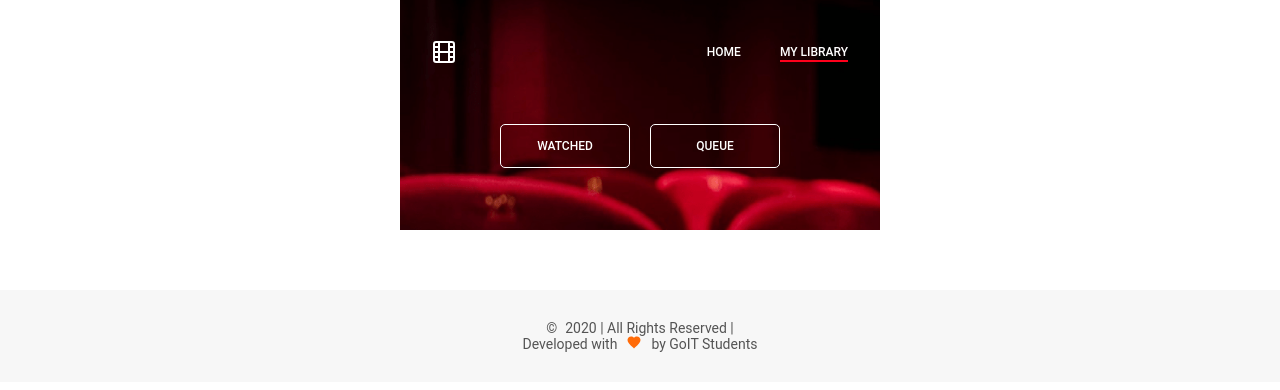
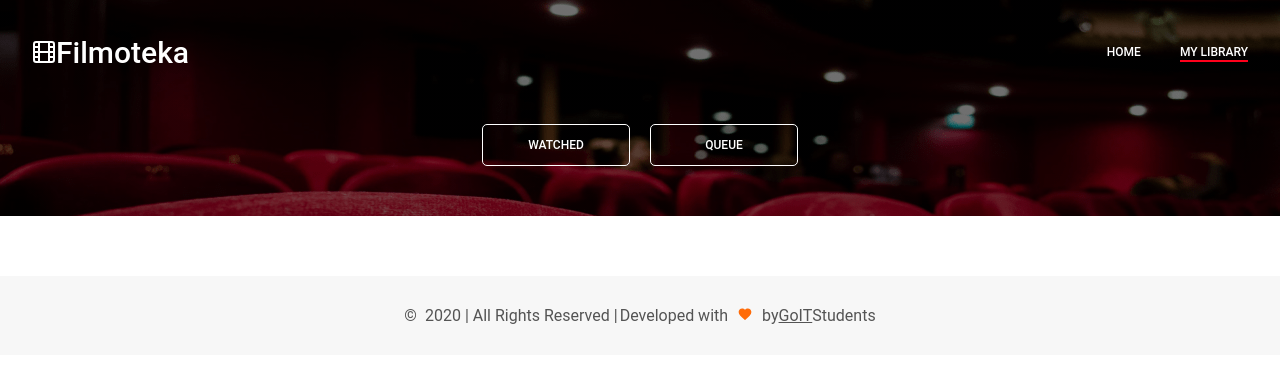
Before and after one commit to Vol4enak/filmoteka-by-Vol4enak, a website built with Parcel: page src/my-lib.html in a window 1280 px wide. Built offline with nearby package versions, Linux system fonts and the light colour scheme.

Commit message:
finished two pages

```diff
--- a/src/partials/my-lib/footer.html
+++ b/src/partials/my-lib/footer.html
@@ -7,10 +7,10 @@
             </li>
             <li class="footer-list--item">
                 <p class="footer-list--text">Developed with <span class="footer-list__svg">
-                        <svg width="14" height="13">
+                        <svg width="14" height="12.75">
                             <use href="./images/symbol-defs.svg#icon-heart"></use>
                         </svg>
-                    </span> by GoIT Students</p>
+                    </span> by <span class="footer-text--underline">GoIT</span> Students</p>
             </li>
         </ul>
     </div>
--- a/src/partials/my-lib/header.html
+++ b/src/partials/my-lib/header.html
@@ -5,6 +5,7 @@
                 <svg class="header=svg" width="24" height="24">
                     <use href="./images/symbol-defs.svg#icon-film"></use>
                 </svg>
+                <span class="header-link__logo-name">Filmoteka</span>
             </a>
             <ul class="header-list">
                 <li class="header-list__item">
--- a/src/sass/components/home/footer/_footer-styles.scss
+++ b/src/sass/components/home/footer/_footer-styles.scss
@@ -3,8 +3,21 @@ footer {
   padding: 30px 0;
 }
 
+.footer-list {
+  @media screen and (min-width: 768px) {
+    display: flex;
+    justify-content: center;
+    align-items: center;
+    text-align: center;
+    gap: 2px;
+  }
+}
+
+.footer-text--underline {
+  text-decoration: underline;
+}
+
 .footer-list--text {
-
   font-family: 'Roboto';
   font-size: 14px;
   line-height: 16px;
@@ -12,10 +25,15 @@ footer {
   justify-content: center;
   text-align: center;
   color: $main-space-black;
+
+  @media screen and (min-width: 768px) {
+    font-size: 16px;
+    line-height: 19px;
+  }
 }
-.copyrite{
-    padding-right: 8px;
+.copyrite {
+  padding-right: 8px;
 }
-.footer-list__svg{
-    padding: 0 10px;
+.footer-list__svg {
+  padding: 0 10px;
 }
--- a/src/sass/components/home/header/_header-styles.scss
+++ b/src/sass/components/home/header/_header-styles.scss
@@ -10,7 +10,35 @@
   background-size: cover;
   background-repeat: no-repeat;
 }
+@media (min-resolution: 2dppx) {
+  .bgc-home-image {
+    background-image: url('../images/home-png/abstract-red-mob@1x.png');
+  }
+}
+@media screen and (min-width: 768px) {
+  .bgc-home-image {
+    background-image: url('../images/home-png/abstract-red-tab@1x.png');
+    max-width: 768px;
+  }
+  @media (min-resolution: 2dppx) {
+    .bgc-home-image {
+      background-image: url('../images/home-png/abstract-red-mob@2x.png');
+    }
+  }
+}
 
+@media screen and (min-width: 1280px) {
+  .bgc-home-image {
+    background-image: url('../images/home-png/abstract-red-dec@1x.png');
+    max-width: 1280px;
+    max-height: 216px;
+  }
+  @media (min-resolution: 2dppx) {
+    .bgc-home-image {
+      background-image: url('../images/home-png/abstract-red-dec@2x.png');
+    }
+  }
+}
 .header-nav {
   display: flex;
   justify-content: space-between;
@@ -32,10 +60,27 @@
 }
 .header-link {
   height: 24px;
+  color: $main-white;
+
+  font-family: 'Roboto';
+  font-weight: 500;
+  font-size: 30px;
+  line-height: 35px;
+  display: flex;
+  align-items: center;
+  gap: 8;
+}
+.header-link__logo-name {
+  display: none;
+  @media screen and (min-width: 768px) {
+    display: block;
+  }
 }
 .header-form {
   position: relative;
   margin-top: 50px;
+  display: flex;
+  justify-content: center;
 }
 
 .header-form__input {
@@ -47,6 +92,13 @@
   background-color: transparent;
   border: 0;
   border-bottom: 0.5px solid #ffffff;
+
+  @media screen and (min-width: 768px) {
+    width: 336px;
+  }
+  @media screen and (min-width: 1280px) {
+    width: 394px;
+  }
 }
 .header-form__btn {
   position: absolute;
@@ -54,6 +106,12 @@
   left: 95%;
   background-color: transparent;
   border: 0;
+  @media screen and (min-width: 768px) {
+    left: 71%;
+  }
+  @media screen and (min-width: 1280px) {
+    left: 785px;
+  }
 }
 
 .current-page {
--- a/src/sass/components/my-lib/header/_header.scss
+++ b/src/sass/components/my-lib/header/_header.scss
@@ -1,17 +1,44 @@
 .bgc-lib-image {
   max-width: 480px;
   max-height: 230px;
-  padding-bottom: 62px;
+  padding-bottom: 60px;
   padding-top: 40px;
-
-  background-image: url('../images/home-png/abstract-red-mob@1x.png');
-  background-image: url('../images/lib-png/lib-mob@2x.png');
-  background-color: rgba(0, 0, 0, 0.56);
+  background: $gradient, url('../images/lib-png/lib-mob@1x.png');
 
   background-size: cover;
   background-position: center;
   background-repeat: no-repeat;
+}
+@media (min-resolution: 2dppx) {
+  .bgc-lib-image {
+    background-image: $gradient, url('../images/lib-png/lib-mob@2x.png');
+  }
+}
+@media screen and (min-width: 768px) {
+  .bgc-lib-image {
+    background-image: $gradient, url('../images/lib-png/lib-tab@1x.png');
+    max-width: 768px;
 
+  }
+  @media (min-resolution: 2dppx) {
+    .bgc-lib-image {
+      background-image: $gradient, url('../images/lib-png/lib-tab@2x.png');
+    }
+  }
+}
+
+@media screen and (min-width: 1280px) {
+  .bgc-lib-image {
+    background-image: $gradient, url('../images/lib-png/lib-dec@1x.png');
+    max-width: 1280px;
+    max-height: 216px;
+
+  }
+  @media (min-resolution: 2dppx) {
+    .bgc-lib-image {
+      background-image: $gradient, url('../images/lib-png/lib-dec@2x.png');
+    }
+  }
 }
 
 .header-nav {
@@ -35,7 +62,23 @@
 }
 .header-link {
   height: 24px;
+  color: $main-white;
+
+  font-family: 'Roboto';
+  font-weight: 500;
+  font-size: 30px;
+  line-height: 35px;
+  display: flex;
+  align-items: center;
+  gap: 8;
 }
+.header-link__logo-name {
+  display: none;
+  @media screen and (min-width: 768px) {
+    display: block;
+  }
+}
+
 .current-page {
   &::after {
     content: '';
--- a/src/sass/components/my-lib/header/_headers-btn.scss
+++ b/src/sass/components/my-lib/header/_headers-btn.scss
@@ -17,4 +17,13 @@
   border-radius: 5px;
   border: 1px solid $main-white;
   background-color: transparent;
+
+  @media screen and (min-width: 768px) {
+    width: 152px;
+
+  }
+  @media screen and (min-width: 1280px) {
+    width: 148px;
+    height: 42px;
+  }
 }
--- a/src/sass/utils/_placeholders.scss
+++ b/src/sass/utils/_placeholders.scss
@@ -19,8 +19,8 @@
     padding: 0px 32px;
     width: 768px;
   }
-  @media screen and (min-width: 1200px) {
+  @media screen and (min-width: 1280px) {
     padding: 0px 32px;
-    width: 1200px;
+    width: 1280px;
   }
 }
--- a/src/sass/utils/_variables.scss
+++ b/src/sass/utils/_variables.scss
@@ -5,3 +5,8 @@ $main-orange:rgba(255, 107, 8, 1);
 $main-gray: rgba(247, 247, 247, 1);
 $main-space-black:rgba(84, 84, 84, 1);
 $information-modal-text:rgba(140, 140, 140, 1);
+$gradient:linear-gradient(
+  to right,
+  rgba(0, 0, 0, 0.56),
+  rgba(0, 0, 0, 0.56)
+);
```
Also changed, not shown: src/partials/home-page/header.html (+1 -0 lines).
